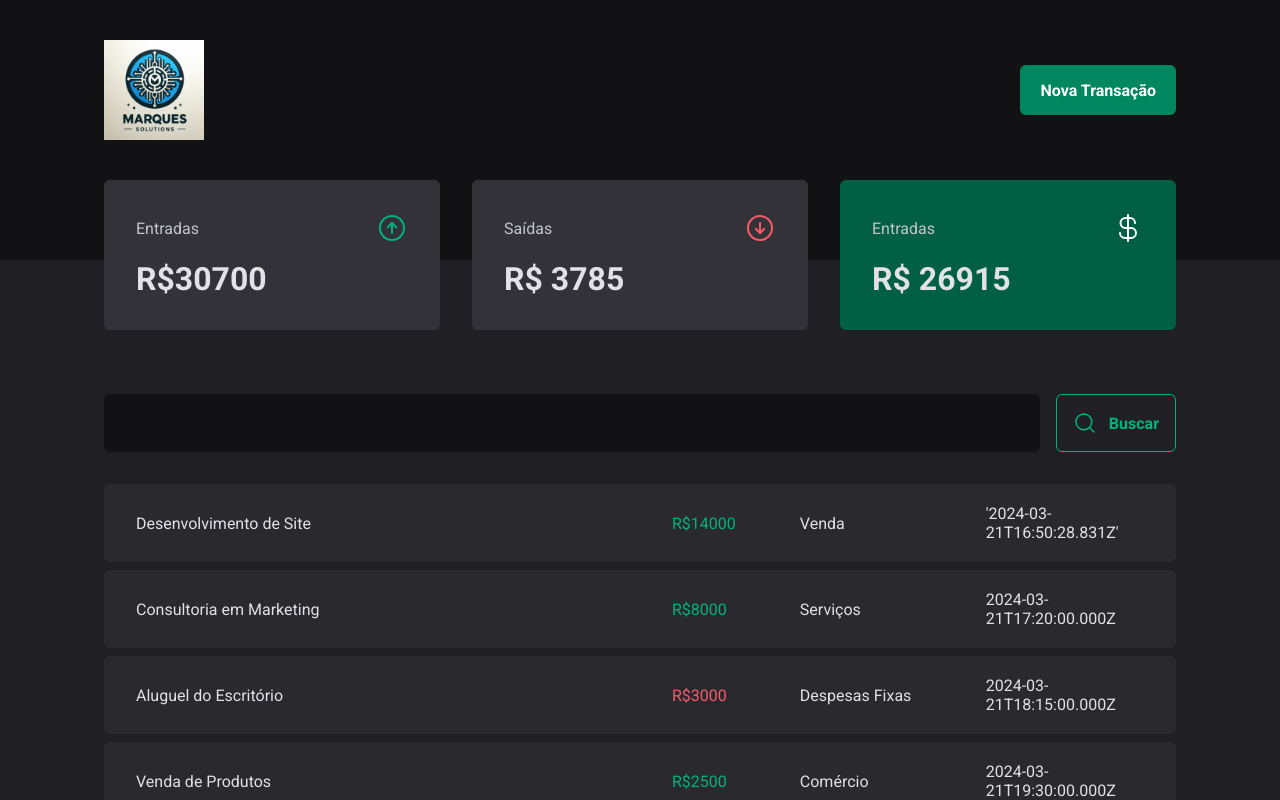
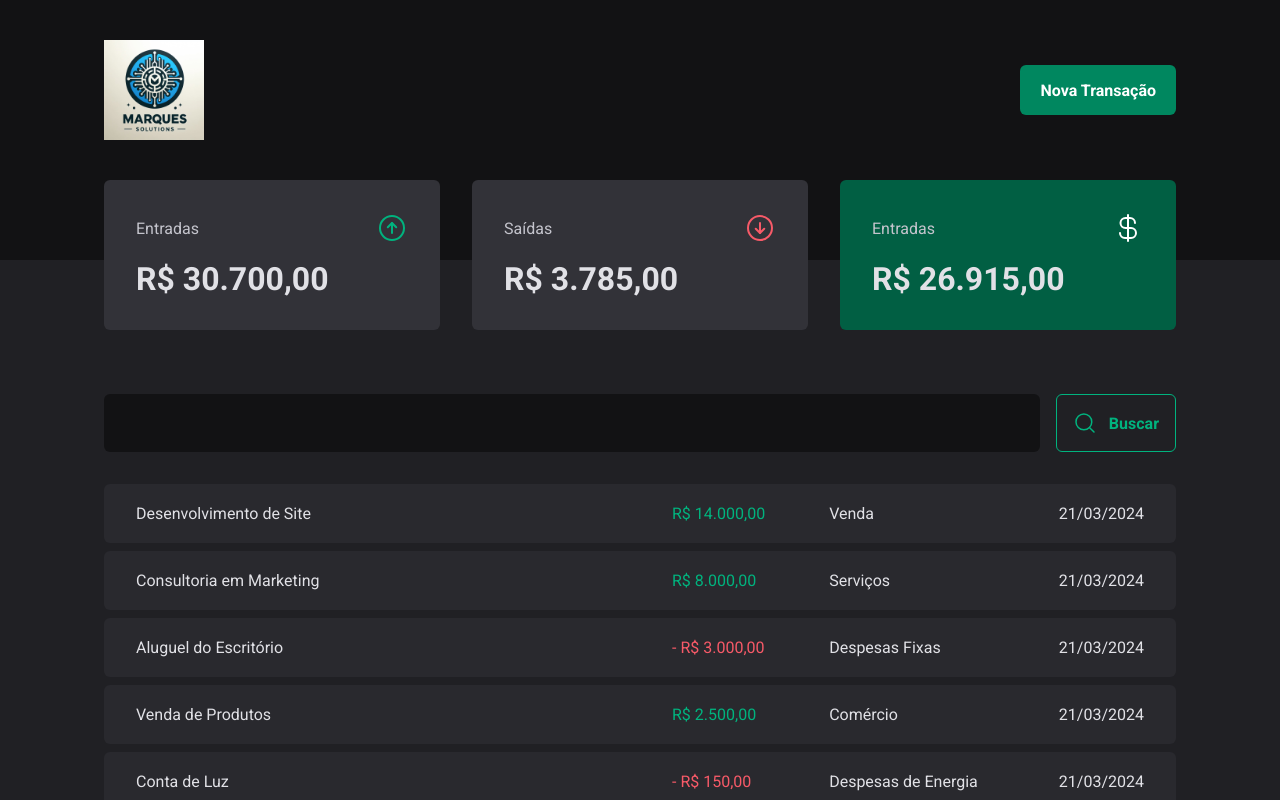
Before and after one commit to PedroMarquesN/control-money, a React (Vite) app: page / in a window 1280 px wide. Shown: the top 800 px of the page. Built offline with nearby package versions, Linux system fonts and the light colour scheme; data requests are answered from the project's data file; the HTML template or start-up script is replaced by a standard one.

Commit message:
Fix: format values and date

```diff
--- a/server.json
+++ b/server.json
@@ -6,7 +6,7 @@
       "type": "income",
       "category": "Venda",
       "price": 14000,
-      "createdAt": "'2024-03-21T16:50:28.831Z'"
+      "createdAt": "2024-03-21T16:50:28.831Z"
     },
     {
       "id": 2,
@@ -77,7 +77,7 @@
       "type": "outcome",
       "category": "Alimentação",
       "price": 85,
-      "createdAt": "'2024-03-21T16:30:28.831Z'"
+      "createdAt": "2024-03-21T16:30:28.831Z"
     }
   ],
   "delayedEndpoint": { "delay": 2000 }
--- a/src/components/Summary/index.tsx
+++ b/src/components/Summary/index.tsx
@@ -2,6 +2,7 @@
 import {ArrowCircleDown, ArrowCircleUp, CurrencyDollar} from "phosphor-react";
 import {useContext} from "react";
 import {TransactionContext} from "../../contexts/TransactionsContext.tsx";
+import {priceFormatter} from "../../utils/formatter.ts";
 
 export function Summary() {
     const {transactions} = useContext(TransactionContext)
@@ -31,21 +32,21 @@
                     <span>Entradas</span>
                     <ArrowCircleUp size={32} color="#00b37e"/>
                 </header>
-                <strong>R${summary.income}</strong>
+                <strong>{priceFormatter.format(summary.income)}</strong>
             </SummaryCard>
             <SummaryCard>
                 <header>
                     <span>Saídas</span>
                     <ArrowCircleDown size={32} color="#f75a68"/>
                 </header>
-                <strong>R$ {summary.outcome}</strong>
+                <strong>{priceFormatter.format(summary.outcome)}</strong>
             </SummaryCard>
             <SummaryCard variant='green'>
                 <header>
                     <span>Entradas</span>
                     <CurrencyDollar size={32} color="#fff"/>
                 </header>
-                <strong>R$ {summary.total}</strong>
+                <strong>{priceFormatter.format(summary.total)}</strong>
             </SummaryCard>
 
 
--- a/src/pages/Transactions/index.tsx
+++ b/src/pages/Transactions/index.tsx
@@ -4,6 +4,7 @@
 import {SearchForm} from "./SearchForm";
 import {useContext} from "react";
 import {TransactionContext} from "../../contexts/TransactionsContext.tsx";
+import {dateFormatter, priceFormatter} from "../../utils/formatter.ts";
 
 
 
@@ -27,11 +28,12 @@
                             <td width="50%">{transaction.description}</td>
                             <td>
                                 <PriceHighlight variant={transaction.type}>
-                                    R${transaction.price}
+                                    {transaction.type === 'outcome' && '- '}
+                                    {priceFormatter.format(transaction.price)}
                                 </PriceHighlight>
                             </td>
                             <td>{transaction.category}</td>
-                            <td>{transaction.createdAt}</td>
+                            <td>{dateFormatter.format(new Date(transaction.createdAt))}</td>
                         </tr>
                     )
                 })}
--- /dev/null
+++ b/src/utils/formatter.ts
@@ -0,0 +1,6 @@
+export const dateFormatter = Intl.DateTimeFormat('pt-BR')
+
+export const priceFormatter = Intl.NumberFormat('pt-BR',{
+    style: 'currency',
+    currency:'BRL'
+})
```
